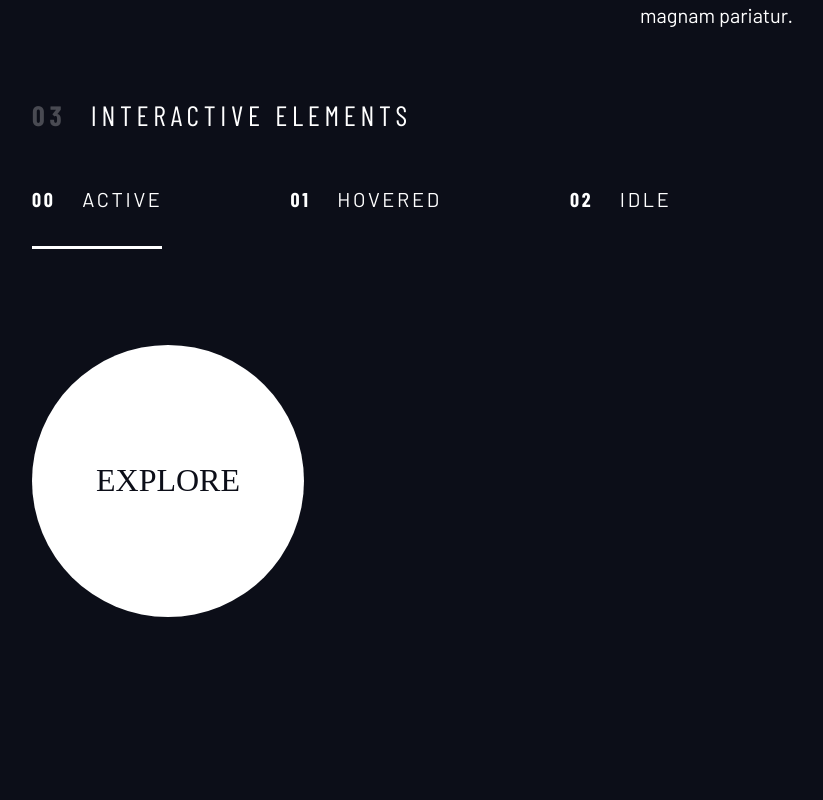
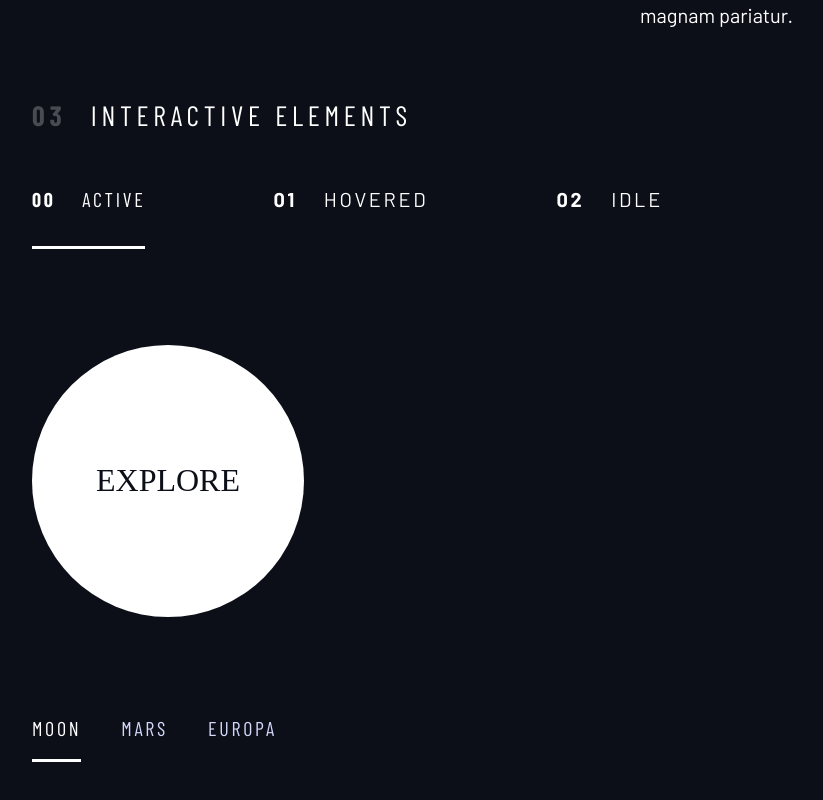
Before and after one commit to mhoumann87/space_travel_website, a plain HTML site: page design-system.html in a window 1280 px wide. Shown: the part 1473-2273 px from the top of the page, without its empty margins (8-831 px from the left). Before the commit the page ends 2154 px from the top, so only its background shows below. Drawn offline with nearby package versions, Linux system fonts and the light colour scheme; a script that the page names is missing; a web font is replaced by a local one.

Commit message:
Add tab list html and speciel styles

```diff
--- a/assets/css/index.css
+++ b/assets/css/index.css
@@ -227,9 +227,48 @@ select {
   font-weight: 700;
 }
 
+/* utility class for underline on elements */
+.underline-indicators > * {
+  cursor: pointer;
+  padding: var(--underline-gap, 1rem) 0;
+  border: 0;
+  border-bottom: 0.2rem solid hsl(var(--clr-white) / 0);
+}
+
+.underline-indicators > *:hover,
+.underline-indicators > *:focus {
+  border-color: hsl(var(--clr-white) / 0.5);
+}
+
+.underline-indicators > .active,
+.underline-indicators > [aria-selected='true'] {
+  color: hsl(var(--clr-white) / 1);
+  border-color: hsl(var(--clr-white) / 1);
+}
+
 /* ===================== */
 /* Components            */
 /* ===================== */
+
+/* navbar */
+.primary-navigation {
+  --gap: 8rem;
+  --underline-gap: 2rem;
+  list-style: none;
+  padding: 0;
+  margin: 0;
+}
+
+.primary-navigation a {
+  text-decoration: none;
+}
+
+.primary-navigation a > span {
+  font-weight: 700;
+  margin-right: 1em;
+}
+
+/* Call to action button */
 
 .large-button {
   position: relative;
@@ -260,36 +299,7 @@ select {
   opacity: 1;
 }
 
-/* navbar */
-.primary-navigation {
-  --gap: 8rem;
-  --underline-gap: 2rem;
-  list-style: none;
-  padding: 0;
-  margin: 0;
+/* tabs */
+.tab-list {
+  --gap: 2.5rem;
 }
-
-.primary-navigation a {
-  text-decoration: none;
-}
-
-.primary-navigation a > span {
-  font-family: var(--ff-sans-cond);
-  font-weight: 700;
-  margin-right: 1em;
-}
-
-/* utility class for underline on elements */
-.underline-indicators > * {
-  padding: var(--underline-gap, 1rem) 0;
-  border-bottom: 0.2rem solid hsl(var(--clr-white) / 0);
-}
-
-.underline-indicators > *:hover,
-.underline-indicators > *:focus {
-  border-color: hsl(var(--clr-white) / 0.5);
-}
-
-.underline-indicators > .active {
-  border-color: hsl(var(--clr-white) / 1);
-}
--- a/design-system.html
+++ b/design-system.html
@@ -177,7 +177,7 @@
           <!-- navigation -->
           <nav>
             <ul class="primary-navigation underline-indicators flex">
-              <li class="active">
+              <li class="active ff-sans-cond">
                 <a class="text-white uppercase letter-spacing-2" href="#"
                   ><span>00 </span>Active</a
                 >
@@ -206,9 +206,47 @@
               >Explore</a
             >
           </div>
+        </div>
 
-          <div>
+        <div style="margin: 5rem 0">
+          <div class="tab-list underline-indicators flex">
             <!-- tabs -->
+            <button
+              aria-selected="true"
+              class="
+                uppercase
+                text-accent
+                letter-spacing-2
+                bg-dark
+                ff-sans-cond
+              "
+            >
+              Moon
+            </button>
+            <button
+              aria-selected="false"
+              class="
+                uppercase
+                text-accent
+                letter-spacing-2
+                bg-dark
+                ff-sans-cond
+              "
+            >
+              Mars
+            </button>
+            <button
+              aria-selected="false"
+              class="
+                uppercase
+                text-accent
+                letter-spacing-2
+                bg-dark
+                ff-sans-cond
+              "
+            >
+              Europa
+            </button>
 
             <!-- dots -->
 
```
